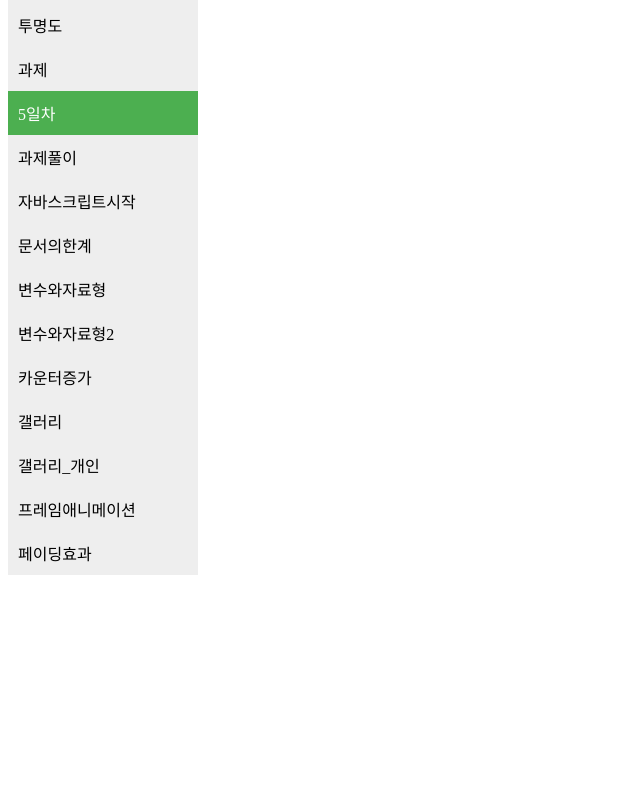
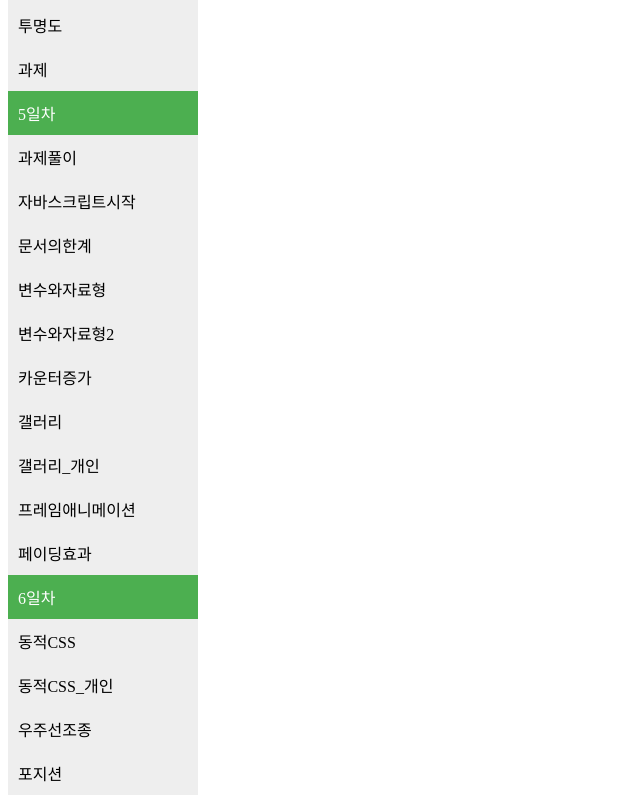
Before and after one commit to jenkwon92/HtmlCss_Workspace, a plain HTML site: page menu.html in a window 1280 px wide. Shown: the part 1577-2380 px from the top of the page, without its empty margins (0-640 px from the left). Before the commit the page ends 2160 px from the top, so only its background shows below. Drawn offline with Linux system fonts and the light colour scheme.

Commit message:
20200909

```diff
--- a/menu.html
+++ b/menu.html
@@ -88,8 +88,13 @@
 		<a href="../js_workspace/project0908/갤러리1.html" target="myframe">갤러리_개인</a>
 		<a href="../js_workspace/project0908/프레임애니메이션.html" target="myframe">프레임애니메이션</a>
 		<a href="../js_workspace/project0908/페이딩효과.html" target="myframe">페이딩효과</a>
-
-
+  </div>
+  <div class="menu">
+		<a href="#" class="active">6일차</a>
+		<a href="../js_workspace/project0909/동적CSS풀이.html" target="myframe">동적CSS</a>
+		<a href="../js_workspace/project0909/동적CSS.html" target="myframe">동적CSS_개인</a>
+		<a href="../js_workspace/project0909/우주선조종.html" target="myframe">우주선조종</a>
+		<a href="../js_workspace/project0909/포지션.html" target="myframe">포지션</a>
 	</div>
 </body>
 </html>
```
Also changed, not shown: day0828/과제1_공튀기기테스트2차시도.html (+5 -7 lines), images/png-transparent-thunder-plane-airplane-red-plane-game-plane-pixel-sprite-airplane-game-food-vertebrate.png (added), images/ring.png (added).
